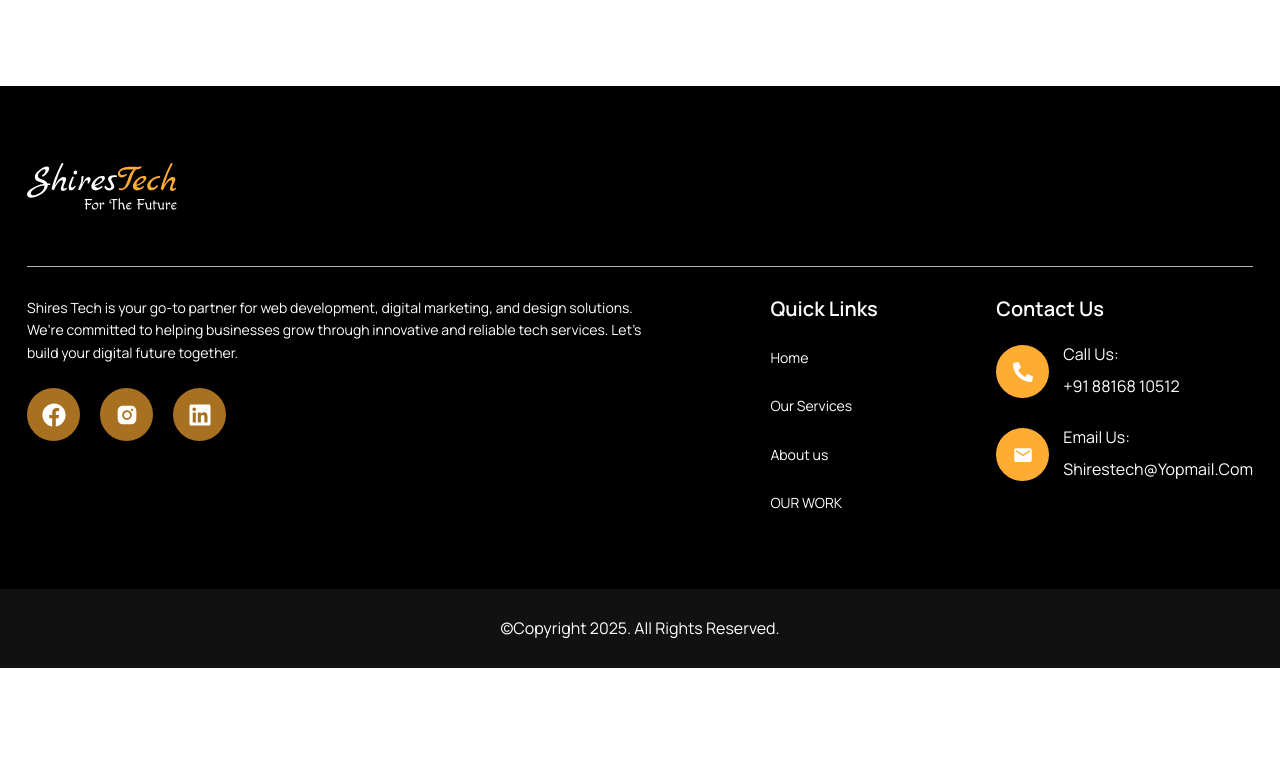
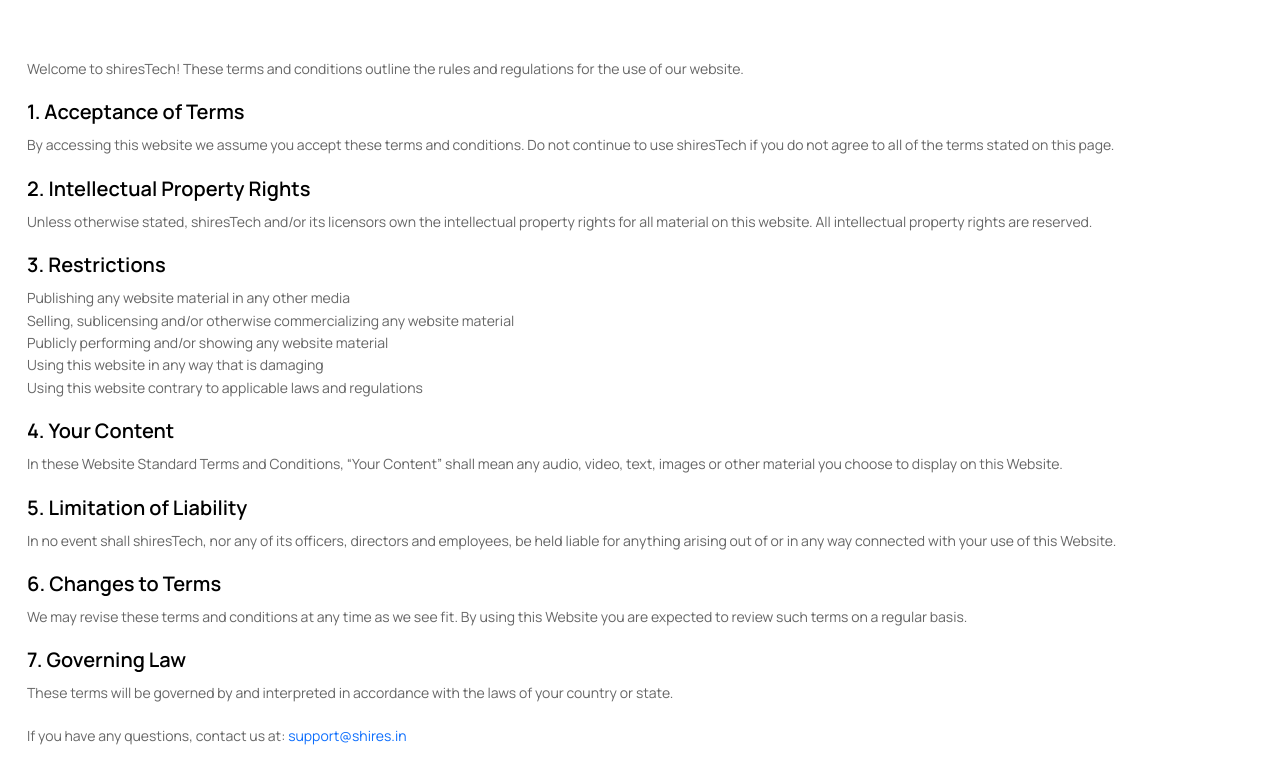
Before and after one commit to MohamadAdil/shirestech, a Next.js app: page /terms-and-conditions in a window 1280 px wide. Before the commit this address had no page. Shown: the part 714-1480 px from the top of the page. Before the commit the page ends 1382 px from the top, so only its background shows below. Built offline with nearby package versions, Linux system fonts and the light colour scheme; a web font is replaced by a local one.

Commit message:
'17-04-2025'

```diff
--- a/src/app/globals.css
+++ b/src/app/globals.css
@@ -1124,3 +1124,49 @@
   object-position: center;
   border-radius: 20px;
 }
+.CommonScWrap{
+  padding: 60px 0;
+}
+.CommonScWrap h2{
+  font: 600 48px / 1.2 var(--font-family-p1);
+  color: var(--black);
+  text-align: start;
+  text-transform: capitalize;
+  -webkit-line-clamp: 2;
+  -webkit-box-orient: vertical;
+  margin-bottom: 30px;
+  display: -webkit-box;
+  overflow: hidden;
+}
+.CommonScWrap  p{
+  text-align: start;
+  font: 400 14px / 1.6 var(--font-family-p2);
+  letter-spacing: 0;
+  color: #666;
+  margin-bottom: 20px;
+}
+.CommonScWrap h4{
+  font-family: var(--font-family-p2);
+  letter-spacing: 0%;
+  vertical-align: middle;
+  color: #000;
+  text-align: start;
+  -webkit-line-clamp: 2;
+  -webkit-box-orient: vertical;
+  font-size: 20px;
+  font-weight: 600;
+  line-height: 1.2;
+  display: -webkit-box;
+  overflow: hidden;
+  margin-bottom: 10px;
+
+}
+.CommonScWrap  ul{
+  margin-bottom: 20px;
+}
+.CommonScWrap  ul li,.CommonScWrap  ul li a{
+  text-align: start;
+  font: 400 14px / 1.6 var(--font-family-p2);
+  letter-spacing: 0;
+  color: #666;
+}
--- /dev/null
+++ b/src/app/terms-and-conditions/page.jsx
@@ -0,0 +1,68 @@
+// pages/terms-and-conditions.js
+import Head from 'next/head'
+import 'bootstrap/dist/css/bootstrap.min.css'
+import InnerHero from '../components/common/sections/InnerHero'
+
+export default function TermsAndConditions() {
+  return (
+    <>
+      <Head>
+        <title>Terms and Conditions | shiresTech</title>
+        <meta name="description" content="Terms and Conditions for shiresTech" />
+      </Head>
+      <InnerHero
+        title="Terms and Conditions"
+        description="We revolutionizing digital engagement with the world's first hyperrealistic, interactive AI platforms. From livestreaming to customer service, we're redefining human-AI interaction across industries."
+        imageSrc="/images/services-img/hero-img.png"
+        imageAlt="AI Technology"
+      />
+      <div className='CommonScWrap'>
+        <div className="container">
+
+          <p>Welcome to shiresTech! These terms and conditions outline the rules and regulations for the use of our website.</p>
+
+          <h4>1. Acceptance of Terms</h4>
+          <p>
+            By accessing this website we assume you accept these terms and conditions. Do not continue to use shiresTech if you do not agree to all of the terms stated on this page.
+          </p>
+
+          <h4>2. Intellectual Property Rights</h4>
+          <p>
+            Unless otherwise stated, shiresTech and/or its licensors own the intellectual property rights for all material on this website. All intellectual property rights are reserved.
+          </p>
+
+          <h4>3. Restrictions</h4>
+          <ul>
+            <li>Publishing any website material in any other media</li>
+            <li>Selling, sublicensing and/or otherwise commercializing any website material</li>
+            <li>Publicly performing and/or showing any website material</li>
+            <li>Using this website in any way that is damaging</li>
+            <li>Using this website contrary to applicable laws and regulations</li>
+          </ul>
+
+          <h4>4. Your Content</h4>
+          <p>
+            In these Website Standard Terms and Conditions, “Your Content” shall mean any audio, video, text, images or other material you choose to display on this Website.
+          </p>
+
+          <h4>5. Limitation of Liability</h4>
+          <p>
+            In no event shall shiresTech, nor any of its officers, directors and employees, be held liable for anything arising out of or in any way connected with your use of this Website.
+          </p>
+
+          <h4>6. Changes to Terms</h4>
+          <p>
+            We may revise these terms and conditions at any time as we see fit. By using this Website you are expected to review such terms on a regular basis.
+          </p>
+
+          <h4>7. Governing Law</h4>
+          <p>
+            These terms will be governed by and interpreted in accordance with the laws of your country or state.
+          </p>
+
+          <p className="">If you have any questions, contact us at: <a href="mailto:support@shires.in">support@shires.in</a></p>
+        </div>
+      </div >
+    </>
+  )
+}
```
Also changed, not shown: src/app/privacy-policy/page.jsx (added, +63 -0 lines).
